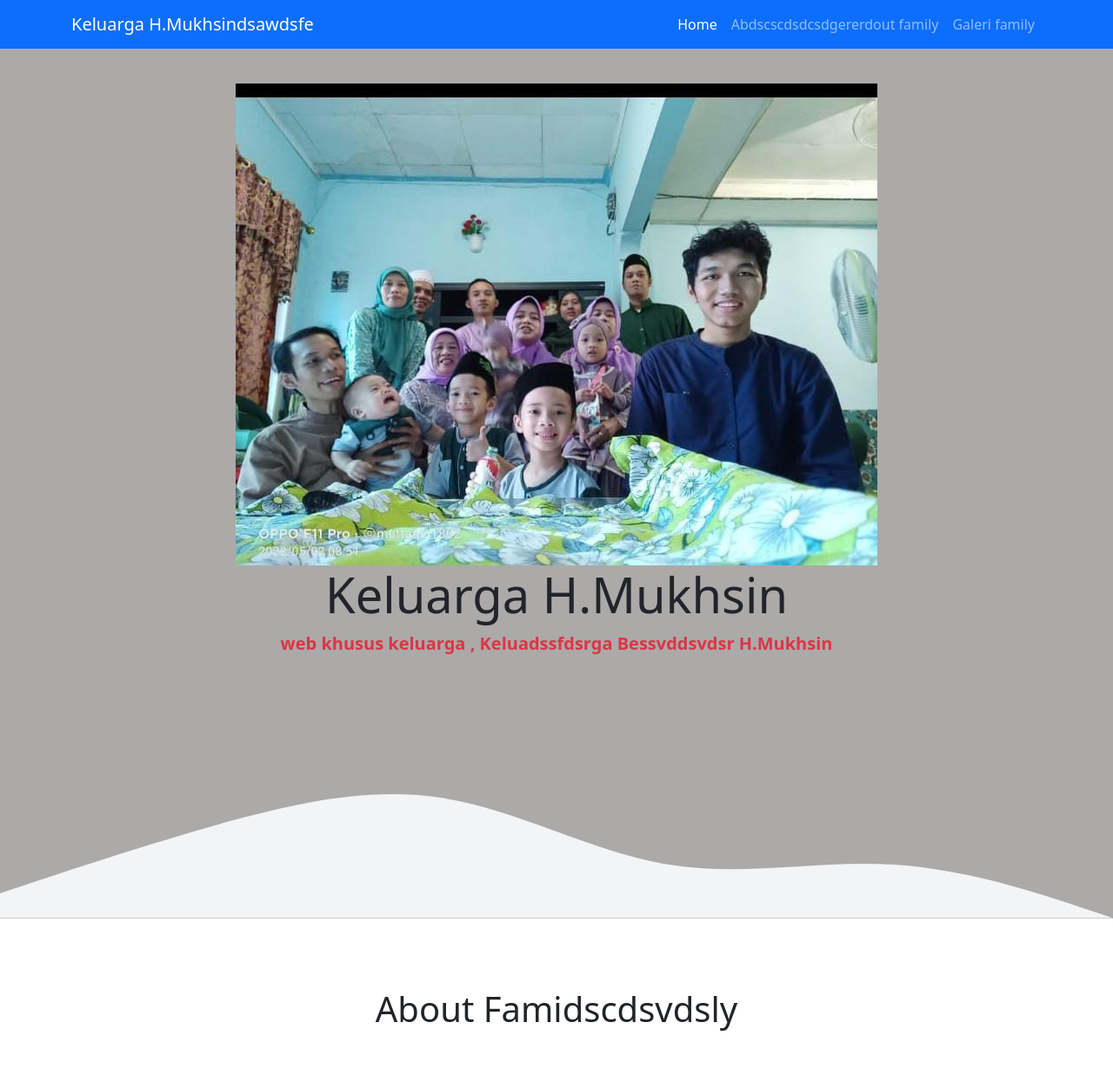
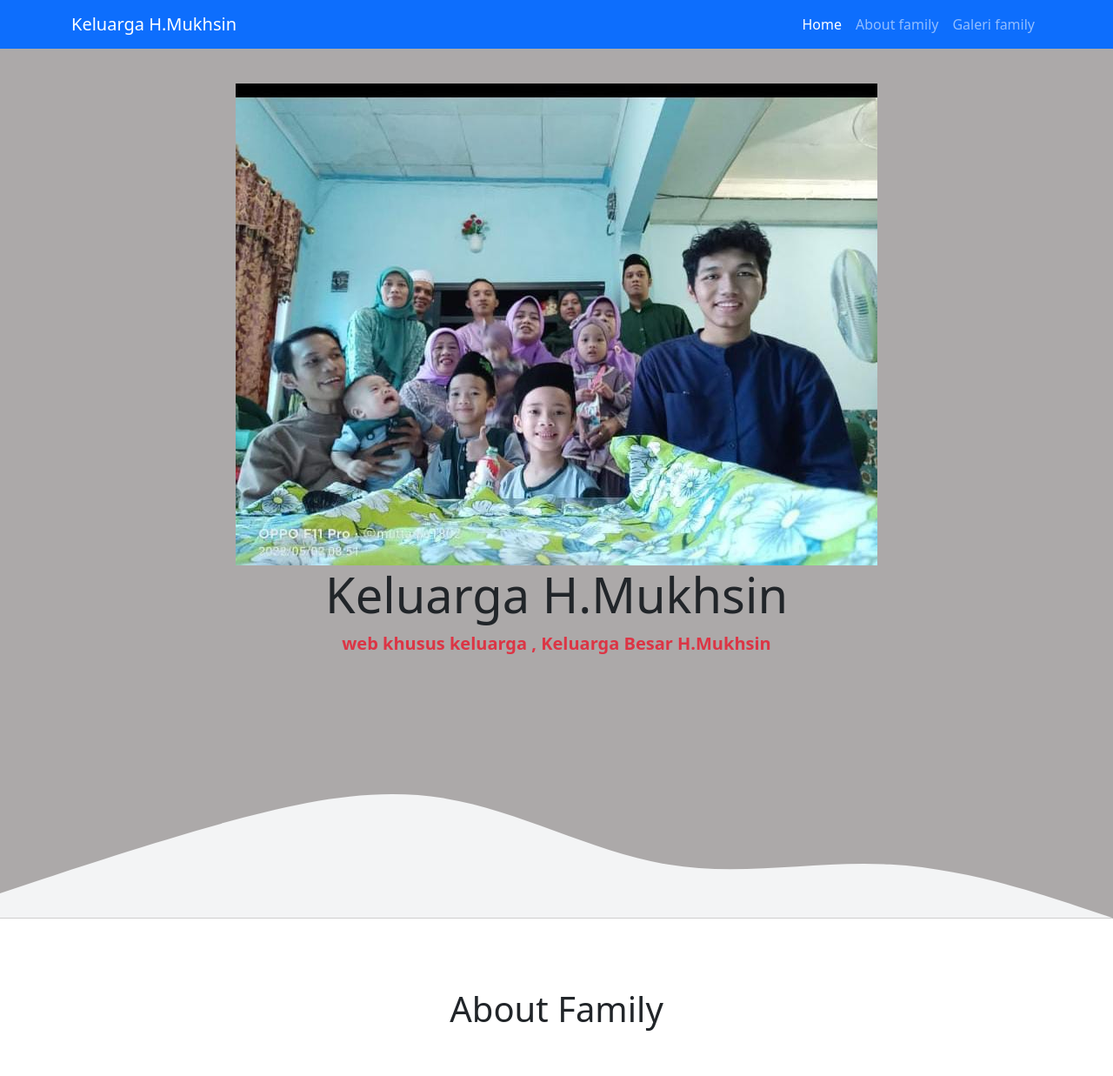
Before and after one commit to kozaaannn/kozaaannn.github.io, a plain HTML site: page index.html in a window 1280 px wide. Shown: the top 1237 px of the page at 87% size. Drawn offline with nearby package versions, Linux system fonts and the light colour scheme.

Commit message:
nambah text

```diff
--- a/index.html
+++ b/index.html
@@ -15,7 +15,7 @@
         <!-- navbar -->
         <nav class="navbar navbar-expand-lg navbar-dark bg-primary fixed-top">
         <div class="container">
-            <a class="navbar-brand" href="#">Keluarga H.Mukhsindsawdsfe</a>
+            <a class="navbar-brand" href="#">Keluarga H.Mukhsin</a>
             <button class="navbar-toggler" type="button" data-bs-toggle="collapse" data-bs-target="#navbarTogglerDemo02" aria-controls="navbarTogglerDemo02" aria-expanded="false" aria-label="Toggle navigation">
             <span class="navbar-toggler-icon"></span>
             </button>
@@ -25,7 +25,7 @@
                 <a class="nav-link active" aria-current="page" href="#home">Home</a>
                 </li>
                 <li class="nav-item">
-                <a class="nav-link" href="#about family">Abdscscdsdcsdgererdout family</a>
+                <a class="nav-link" href="#about family">About family</a>
                 </li>
                 <li class="nav-item">
                 <a class="nav-link" href="#galeri family">Galeri family </a>
@@ -38,7 +38,7 @@
         <section class="jumbotron text-center">
         <img src="img/foto.jpeg"  alt="keluarga H.Mukhsin"/>
         <h1 class="display-4">Keluarga H.Mukhsin</h1>
-        <web class="lead text-danger fw-bold">web khusus keluarga , Keluadssfdsrga Bessvddsvdsr H.Mukhsin</p>
+        <web class="lead text-danger fw-bold">web khusus keluarga , Keluarga Besar H.Mukhsin</p>
         <svg xmlns="http://www.w3.org/2000/svg" viewBox="0 0 1440 320">
             <path
             fill="#f3f4f5"
@@ -53,7 +53,7 @@
         <div class="container">
             <div class="row text-center mb">
             <div class="col">
-                <h1>About Famidscdsvdsly</h1    >
+                <h1>About Family</h1    >
                 <br>
                 <br>
             </div>
@@ -64,7 +64,7 @@
                     <h2>
                     Ayah & dsvdsvsdIbu</h2>
                     <br />
-                    Mukhsin - Madsvsdvryanadsvs
+                    Mukhsin - Madsv
                     <br>
                     <br>
                     <H2>
```
